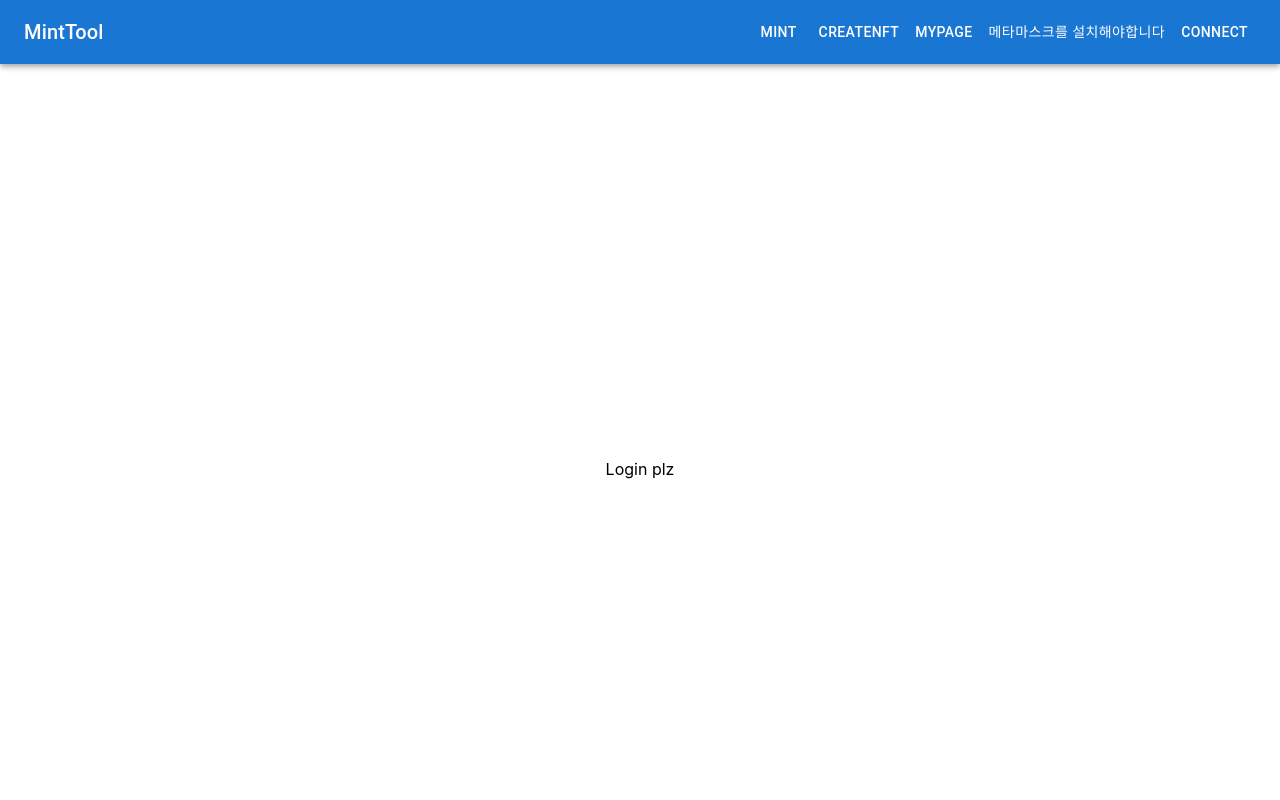
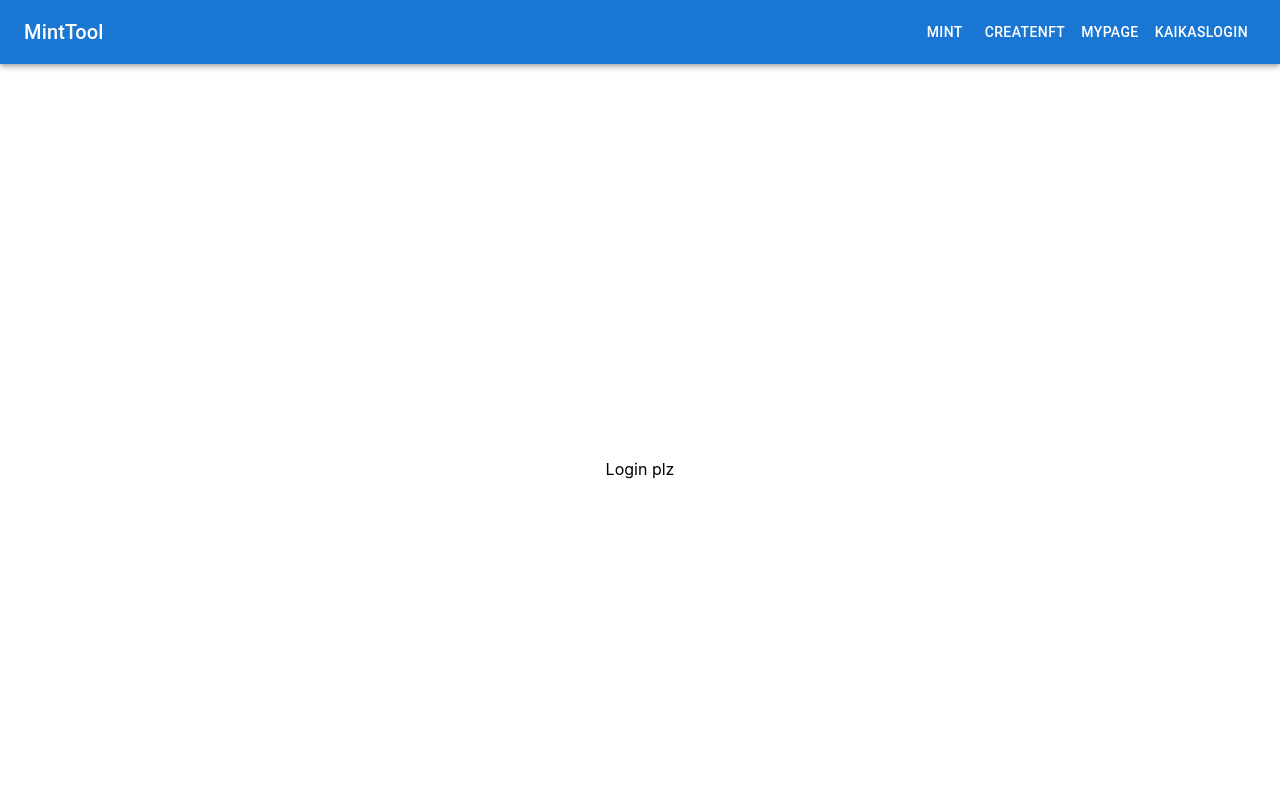
Before and after one commit to codestates/BEB-04-final-mintool, a Next.js app: page /mypage in a window 1280 px wide. Shown: the top 800 px of the page. Built offline with nearby package versions, Linux system fonts and the light colour scheme.

Commit message:
Feat : kaikas 로그인 구현

```diff
--- a/components/KaikasLogin/KaikasLogin.js
+++ /dev/null
@@ -1,25 +0,0 @@
-import Caver from "caver-js";
-
-
-async function connect() {
-    const caver = new Caver(window.klaytn)
-    const accounts = await window.klaytn.enable();
-    if (window.klaytn.networkVersion === 8217) {
-        console.log("메인넷");
-    } else if (window.klaytn.networkVersion === 1001) {
-        console.log("테스트넷");
-    } else {
-        alert("ERROR: 클레이튼 네트워크로 연결되지 않았습니다!");
-        return;
-    }
-    let account = accounts[0];
-    caver.klay.getBalance(account)
-        .then(function (balance) {
-            console.log("계정주소: ", account);
-            console.log("잔액: ", caver.utils.fromPeb(balance, "KLAY"))
-        });
-
-    console.log(await caver.klay.getBlockNumber());
-}
-
-export default connect;
--- /dev/null
+++ b/components/KaikasLogin/KaikasLogin.tsx
@@ -0,0 +1,38 @@
+import { useAppContext } from '../../context/state'
+import { Button } from '@mui/material';
+import { useEffect } from 'react';
+
+
+const KaikasLogin = () => {
+
+
+    const context = useAppContext();
+    const clickLogin = async ()=>{
+        const accounts = await (window as any).klaytn.enable().then((r: any) => r[0]);
+        context.changeAccountAddress(accounts[0]);
+    }
+
+    useEffect(() => {
+        if ((window as any).klaytn ){
+            if((window as any).klaytn.selectedAddress){
+                context.changeAccountAddress((window as any).klaytn.selectedAddress);
+            }
+        }
+    }, [])
+
+
+    return (
+        <>
+            {context.accountAddress.length > 0 ?
+                <Button color='inherit' disabled>Logined</Button>
+                :
+                <Button color="inherit" onClick={clickLogin}>KaikasLogin</Button>
+
+
+            }
+        </>
+    )
+
+}
+
+export default KaikasLogin;
--- a/components/appbar/TopAppbar.tsx
+++ b/components/appbar/TopAppbar.tsx
@@ -9,6 +9,7 @@ import { ButtonBase } from '@mui/material';
 import { useAppContext } from '../../context/state';
 import MetaMaskLogin from '../MetamaskLogin/MetamaskLogin'
 import connect from '../KaikasLogin/KaikasLogin'
+import KaikasLogin from '../KaikasLogin/KaikasLogin';
 
 export default function TopAppbar() {
   const router = useRouter();
@@ -37,8 +38,8 @@ export default function TopAppbar() {
             <Button color="inherit" onClick={() => { router.push('/createnft') }} >CreateNFT</Button>
             <Button color="inherit" onClick={() => { router.push('/mypage') }} >MyPage</Button>
             {/* <Button color="inherit" onClick={() => { router.push('/login') }} >Login</Button> */}
-            <MetaMaskLogin cb={()=>{}}></MetaMaskLogin>
-            <Button color="inherit" onClick={()=>{ connect() }}>connect</Button>
+            {/* <MetaMaskLogin cb={()=>{}}></MetaMaskLogin> */}
+            <KaikasLogin></KaikasLogin>
           </div>
         </Toolbar>
       </AppBar>
--- a/pages/mypage/index.tsx
+++ b/pages/mypage/index.tsx
@@ -11,8 +11,8 @@ const MyPage: NextPage = () => {
         <>
             {context.accountAddress.length > 0 ?
                 <>
+                    <MintInfo></MintInfo>
                     <SearchProject></SearchProject>
-                    <MintInfo></MintInfo>
                 </>
                 :
                 <div>Login plz</div>
```
